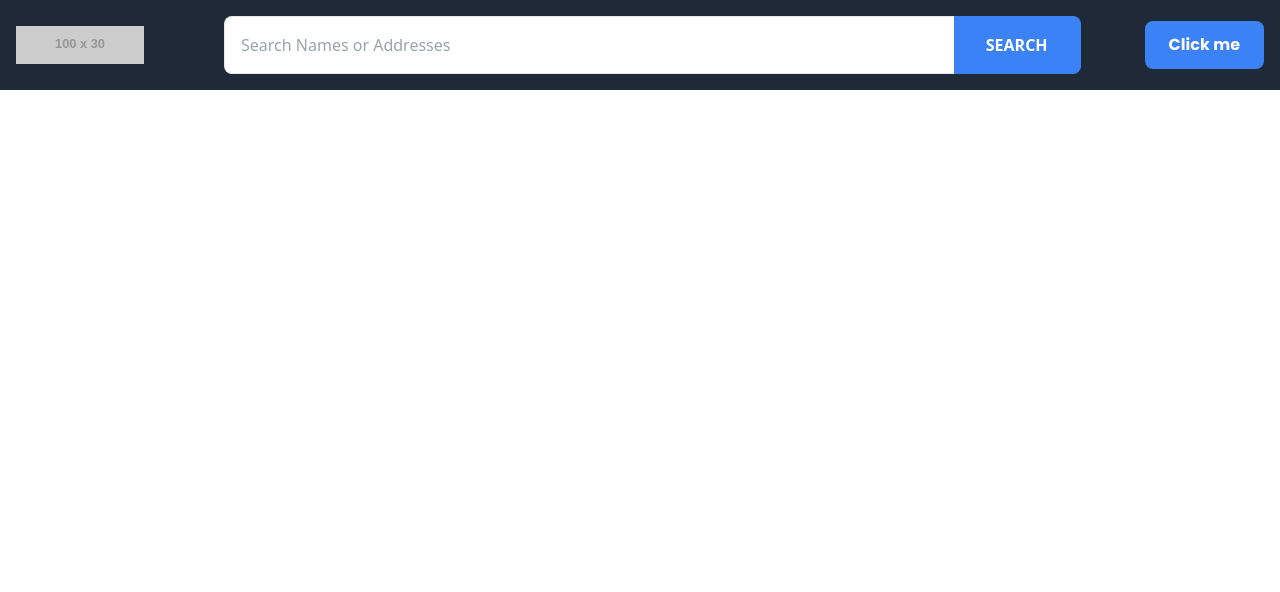
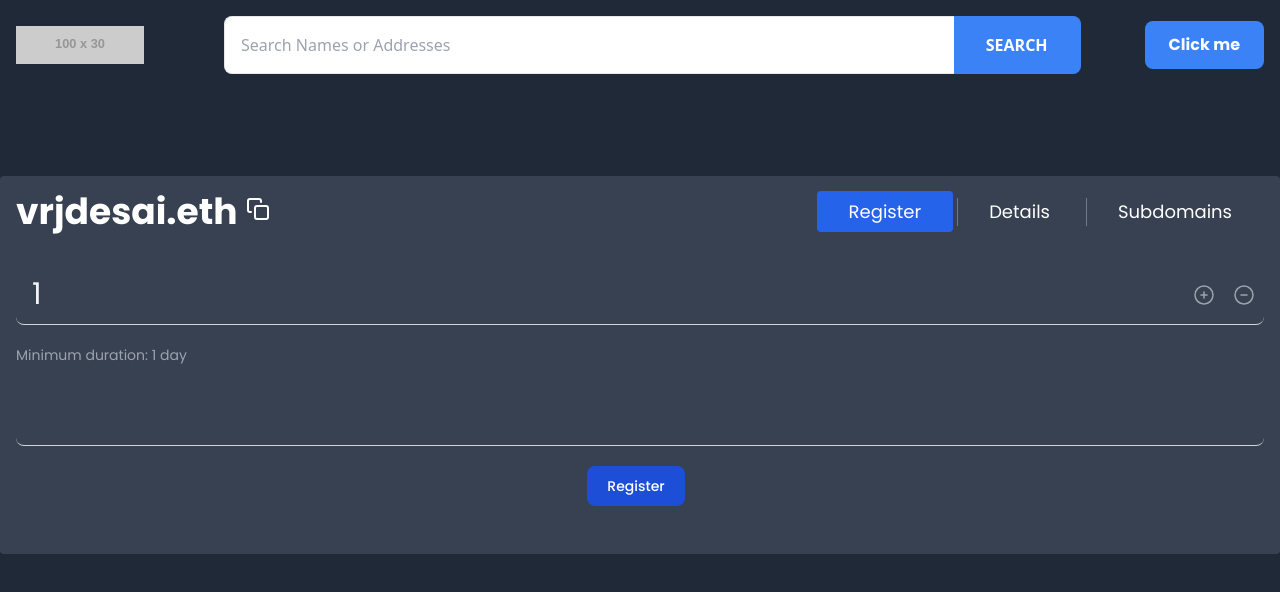
Before and after one commit to Crosstons/interlay-naming-service, a React (Create React App) app: page / in a window 1280 px wide. Shown: the top 592 px of the page. Built offline with nearby package versions, Linux system fonts and the light colour scheme.

Commit message:
Tab components added

```diff
--- a/package.json
+++ b/package.json
@@ -3,6 +3,7 @@
   "version": "0.1.0",
   "private": true,
   "dependencies": {
+    "@heroicons/react": "^2.0.17",
     "@testing-library/jest-dom": "^5.16.5",
     "@testing-library/react": "^13.4.0",
     "@testing-library/user-event": "^13.5.0",
--- a/public/index.html
+++ b/public/index.html
@@ -35,6 +35,19 @@
     <title>React App</title>
   </head>
   <body>
+    <style>
+      input[type=number]::-webkit-inner-spin-button,
+input[type=number]::-webkit-outer-spin-button {
+  -webkit-appearance: none;
+  margin: 0;
+}
+
+input[type=number] {
+  -moz-appearance: textfield;
+  appearance: none;
+}
+
+    </style>
     <noscript>You need to enable JavaScript to run this app.</noscript>
     <div id="root"></div>
     <!--
--- /dev/null
+++ b/src/components2/DetailsTab.jsx
@@ -0,0 +1,68 @@
+import React from 'react';
+
+const DetailRow = ({ label, value, actionButton }) => (
+  <div className="flex items-center justify-start mb-4">
+    <div className="text-gray-400 text-lg mr-2">{label}:</div>
+    <div className="flex items-center">
+      <div className="text-gray-100 font-semibold text-lg mr-4">{value}</div>
+      {actionButton}
+    </div>
+  </div>
+);
+
+const RecordRow = ({ recordType, value }) => (
+  <tr className="hover:bg-gray-700">
+    <td className="border-t border-gray-600 px-4 py-2 text-base text-gray-400">{recordType}</td>
+    <td className="border-t border-gray-600 px-4 py-2 text-base font-semibold text-gray-100">{value}</td>
+  </tr>
+);
+
+const DomainDetails = () => {
+  // Replace the data in this object with your domain details
+  const domainDetails = {
+    name: 'shubh.eth',
+    owner: '0x1234...',
+    resolver: '0x5678...',
+    content: 'Not set',
+    expires: '2024-05-22',
+  };
+
+  // Replace the data in this object with your records
+  const records = [
+    { recordType: 'Address', value: '0x1234...' },
+    { recordType: 'Content', value: 'Not set' },
+  ];
+
+  return (
+    <div className=" bg-gray-700 text-gray-100 font-poppins">
+      <div className="container mx-auto py-8">
+        <div className="bg-gray-900 rounded-lg p-6 shadow-md mb-8">
+          <DetailRow label="Owner" value={domainDetails.owner} />
+          <DetailRow label="Resolver" value={domainDetails.resolver} />
+          <DetailRow label="Content" value={domainDetails.content} />
+          <DetailRow
+            label="Expires"
+            value={domainDetails.expires}
+            actionButton={
+              <button className="bg-blue-600 hover:bg-blue-700 text-white font-thin py-1 px-6 rounded-lg">
+                Extend
+              </button>
+            }
+          />
+        </div>
+        <h2 className="text-2xl font-bold mb-6">Records</h2>
+        <div className="bg-gray-900 rounded-lg shadow-md">
+          <table className="w-full">
+            <tbody>
+              {records.map((record, index) => (
+                <RecordRow key={index} recordType={record.recordType} value={record.value} />
+              ))}
+            </tbody>
+          </table>
+        </div>
+      </div>
+    </div>
+  );
+};
+
+export default DomainDetails;
--- /dev/null
+++ b/src/components2/DomainBlock.jsx
@@ -0,0 +1,80 @@
+import React, { useState } from 'react';
+import { FiCopy } from 'react-icons/fi';
+import RegisterTab from './RegisterTab';
+import DetailsTab from './DetailsTab';
+import SubdomainsTab from './SubdomainsTab';
+
+const DomainInfo = () => {
+  const [activeTab, setActiveTab] = useState('register');
+
+  const handleTabClick = (tabName) => {
+    setActiveTab(tabName);
+  };
+
+  const renderTabContent = () => {
+    switch (activeTab) {
+      case 'register':
+        return <RegisterTab />;
+      case 'details':
+        return <DetailsTab />;
+      case 'subdomains':
+        return <SubdomainsTab />;
+      default:
+        return null;
+    }
+  };
+
+  return (
+    <div className="bg-gray-700 text-white pb-10 mt-4 poppins rounded">
+      <div className="container mx-auto px-4 ">
+        <div className="flex items-center pt-4">
+          {/* Domain Name */}
+          <div className="flex-shrink-0">
+            <h2 className="text-4xl font-bold">vrjdesai.eth</h2>
+          </div>
+          {/* Copy Icon */}
+          <div className="ml-2">
+            <button
+              className="text-2xl focus:outline-none hover:text-blue-500 transition duration-300"
+              onClick={() => {
+                // Handle copy logic here
+              }}
+            >
+              <FiCopy />
+            </button>
+          </div>
+          {/* Tabs */}
+          <div className="flex-grow">
+            <ul className="flex justify-end space-x-1">
+              {['register', 'details', 'subdomains'].map((tab, index) => (
+                <li key={index} className="relative">
+                  {index !== 0 && (
+                    <div className="absolute inset-y-0 left-0 w-px bg-white opacity-30" />
+                  )}
+                  <a
+                    href={`#${tab}`}
+                    className={`px-8 py-2 text-lg  transition duration-300 rounded ${
+                      activeTab === tab ? 'bg-blue-600' : 'bg-gray-700 hover:bg-blue-600'
+                    }`}
+                    onClick={(e) => {
+                      e.preventDefault();
+                      handleTabClick(tab);
+                    }}
+                  >
+                    {tab.charAt(0).toUpperCase() + tab.slice(1)}
+                  </a>
+                </li>
+              ))}
+            </ul>
+          </div>
+        </div>
+         {/* Tab content */}
+         <div className="mt-8">
+          {renderTabContent()}
+        </div>
+      </div>
+    </div>
+  );
+};
+
+export default DomainInfo;
--- /dev/null
+++ b/src/components2/RegisterTab.jsx
@@ -0,0 +1,69 @@
+import React, { useState } from 'react';
+
+const RegisterTab = () => {
+  const [duration, setDuration] = useState(1);
+
+  const handleDurationIncrease = () => {
+    setDuration(prevDuration => prevDuration + 1);
+  };
+
+  const handleDurationDecrease = () => {
+    setDuration(prevDuration => (prevDuration > 1 ? prevDuration - 1 : prevDuration));
+  };
+
+  return (
+    <div className="flex flex-col space-y-5 ">
+      <div className="relative">
+        <input
+          type="number"
+          className="block w-full px-4 py-3 rounded-lg bg-transparent border-b border-gray-300 focus:border-blue-500 focus:outline-none text-3xl text-gray-100 placeholder-transparent placeholder-opacity-50"
+          placeholder="Duration"
+          value={duration}
+          onChange={event => setDuration(Number(event.target.value))}
+          min={1}
+        />
+        <div className="absolute inset-y-0 right-0 flex items-center">
+          <button
+            type="button"
+            className="inline-flex justify-center items-center w-10 h-10 text-gray-400 hover:text-gray-500"
+            onClick={handleDurationIncrease}
+          >
+            <svg xmlns="http://www.w3.org/2000/svg" fill="none" viewBox="0 0 24 24" stroke-width="1.5" stroke="currentColor" class="w-6 h-6">
+  <path stroke-linecap="round" stroke-linejoin="round" d="M12 9v6m3-3H9m12 0a9 9 0 11-18 0 9 9 0 0118 0z" />
+</svg>
+
+          </button>
+          <button
+            type="button"
+            className="inline-flex justify-center items-center w-10 h-10 text-gray-400 hover:text-gray-500"
+            onClick={handleDurationDecrease}
+          >
+            <svg xmlns="http://www.w3.org/2000/svg" fill="none" viewBox="0 0 24 24" stroke-width="1.5" stroke="currentColor" class="w-6 h-6">
+  <path stroke-linecap="round" stroke-linejoin="round" d="M15 12H9m12 0a9 9 0 11-18 0 9 9 0 0118 0z" />
+</svg>
+
+          </button>
+        </div>
+      </div>
+      <div className="text-gray-400 text-sm">
+        <p>Minimum duration: 1 day</p>
+      </div>
+      <div className="relative">
+        <input
+          type="number"
+          className="block w-full px-4 py-3 rounded-lg bg-transparent border-b border-gray-300 focus:border-blue-500 focus:outline-none text-3xl text-gray-100 placeholder-transparent placeholder-opacity-50"
+          placeholder="Amount"
+          min={0}
+        />
+        <div className="absolute inset-y-0 right-0 flex items-center">
+          <span className="text-lg font-medium text-gray-500"></span>
+        </div>
+      </div>
+      <div className='block text-center'>
+      <button type="button" class=" text-white bg-blue-700 hover:bg-blue-800 focus:ring-4 focus:ring-blue-300 font-medium rounded-lg text-sm px-5 py-2.5 mr-2 mb-2 dark:bg-blue-600 dark:hover:bg-blue-700 focus:outline-none dark:focus:ring-blue-800">Register</button>
+      </div>
+    </div>
+  );
+};
+
+export default RegisterTab;
--- /dev/null
+++ b/src/components2/SubdomainsTab.jsx
@@ -0,0 +1,7 @@
+import React from 'react';
+
+const SubdomainsTab = () => {
+  return <div>Subdomains content goes here</div>;
+};
+
+export default SubdomainsTab;
--- a/src/views/Dashboard.jsx
+++ b/src/views/Dashboard.jsx
@@ -1,5 +1,7 @@
 import React from 'react'
 import FixedSearchBar from '../components2/FixedSearchBar';
+import DomainBlock from '../components2/DomainBlock';
+import DetailsTab from '../components2/DetailsTab';
 
     const handleSearchSubmit = (searchValue) => {
       console.log('Search:', searchValue);
@@ -8,8 +10,11 @@ import FixedSearchBar from '../components2/FixedSearchBar';
 
 function Dashboard() {
   return (
-    <div>
-        <FixedSearchBar onSubmit={handleSearchSubmit}/>
+    <div className="bg-gray-800 h-screen">
+      <FixedSearchBar onSubmit={handleSearchSubmit} />
+      <div className="container mx-auto pt-40">
+        <DomainBlock onSubmit={handleSearchSubmit} />
+      </div>
     </div>
   )
 }
```
Also changed, not shown: 1 other file (tests, documents, lock files or other folders).
